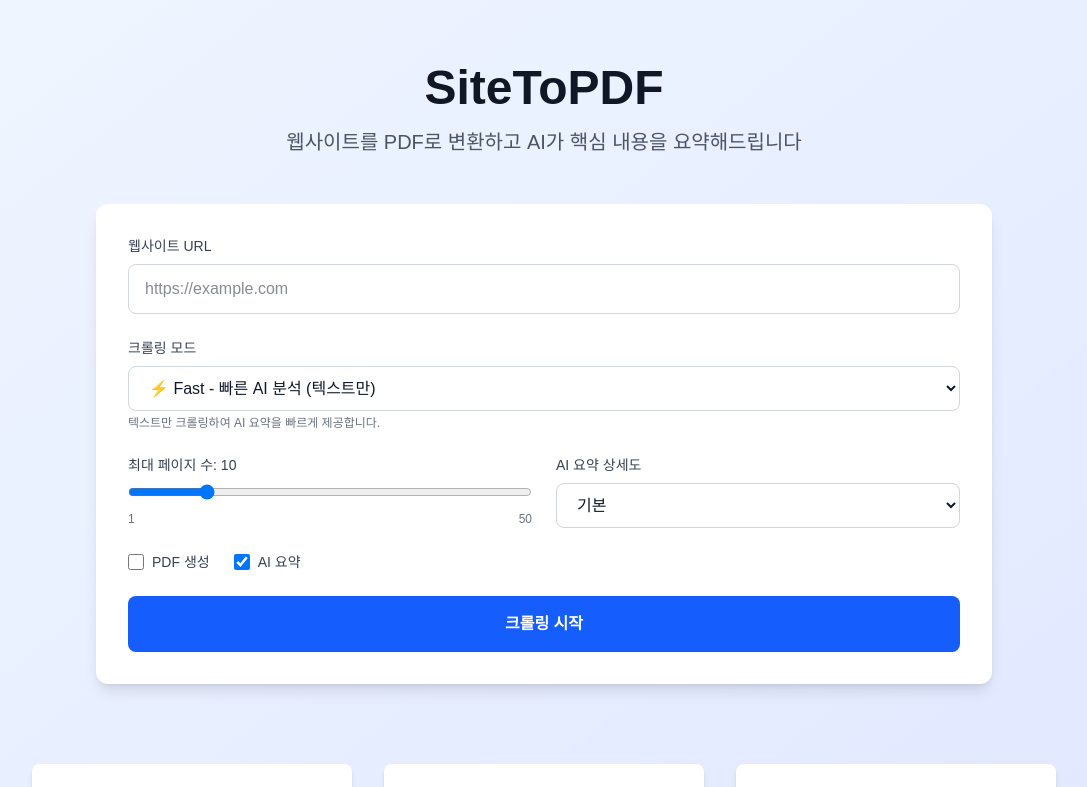
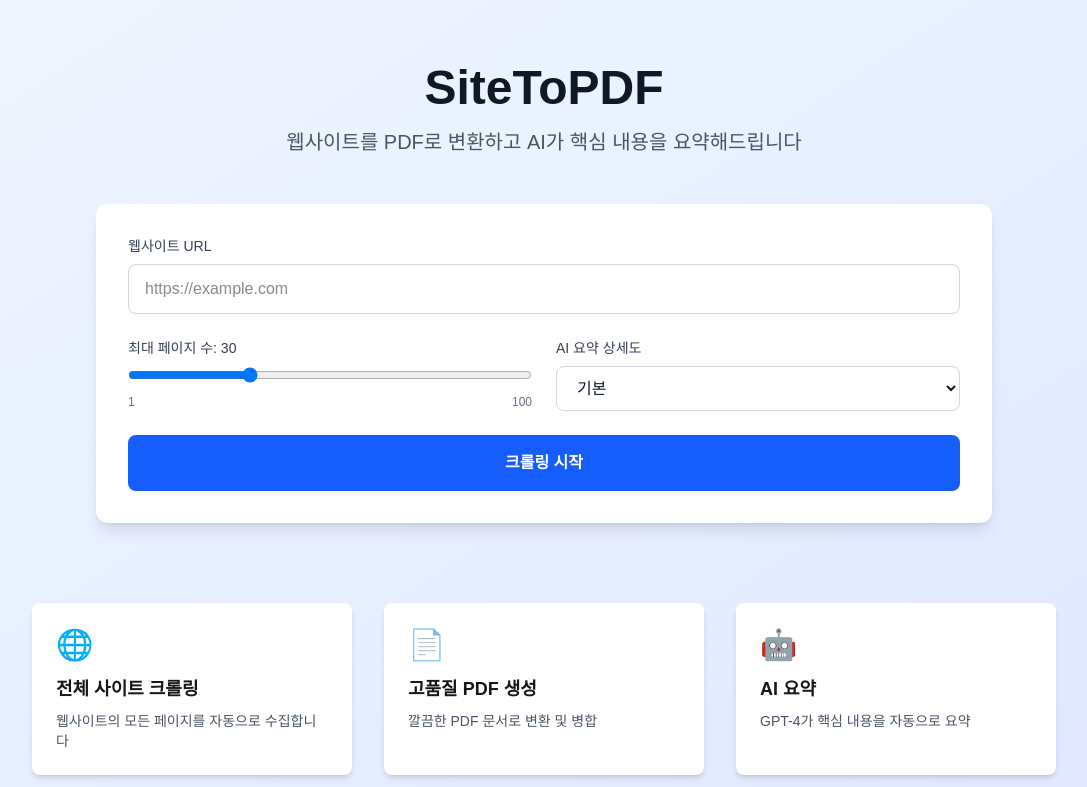
Before and after one commit to ingssg/site-to-pdf, a Next.js app: page / in a window 1280 px wide. Shown: the top 787 px of the page, without its empty margins (96-1183 px from the left). Built offline with nearby package versions, Linux system fonts and the light colour scheme.

Commit message:
[FEAT] 크롤링 및 PDF 생성 UI 업데이트
- CrawlerForm: 크롤링 모드 제거, 단순화
- ResultDisplay: 페이지 선택 및 PDF 생성 UI 추가
- 2단계 프로세스로 변경 (크롤링 → PDF 생성)

```diff
--- a/src/components/features/CrawlerForm.tsx
+++ b/src/components/features/CrawlerForm.tsx
@@ -1,49 +1,32 @@
 'use client';
 
-import { useState, useEffect } from 'react';
-import type { CrawlAPIRequest, CrawlAPIResponse, APIErrorResponse } from '@/types/api';
+import { useState } from 'react';
+import type { CrawlAPIRequest, CrawlAPIResponse, APIErrorResponse, GeneratePDFResponse } from '@/types/api';
+import PageSelector from './PageSelector';
 import ResultDisplay from './ResultDisplay';
 
 export default function CrawlerForm() {
   const [url, setUrl] = useState('');
-  const [maxPages, setMaxPages] = useState(10);
-  const [mode, setMode] = useState<'fast' | 'standard' | 'archive'>('fast');
+  const [maxPages, setMaxPages] = useState(30);
   const [detailLevel, setDetailLevel] = useState<'basic' | 'detailed' | 'comprehensive'>('basic');
-  const [includePDF, setIncludePDF] = useState(false); // Fast 모드 기본값 false
-  const [includeAI, setIncludeAI] = useState(true); // Fast 모드 기본값 true
 
   const [loading, setLoading] = useState(false);
-  const [result, setResult] = useState<CrawlAPIResponse | null>(null);
+  const [crawlResult, setCrawlResult] = useState<CrawlAPIResponse | null>(null);
+  const [pdfResult, setPdfResult] = useState<GeneratePDFResponse | null>(null);
   const [error, setError] = useState<string | null>(null);
-
-  // 모드 변경 시 기본값 자동 조정
-  useEffect(() => {
-    if (mode === 'fast') {
-      setIncludePDF(false);
-      setIncludeAI(true);
-    } else if (mode === 'standard') {
-      setIncludePDF(true);
-      setIncludeAI(true);
-    } else if (mode === 'archive') {
-      setIncludePDF(true);
-      setIncludeAI(false);
-    }
-  }, [mode]);
 
   const handleSubmit = async (e: React.FormEvent) => {
     e.preventDefault();
     setLoading(true);
     setError(null);
-    setResult(null);
+    setCrawlResult(null);
+    setPdfResult(null);
 
     try {
       const requestBody: CrawlAPIRequest = {
         url,
         maxPages,
-        mode,
         detailLevel,
-        includePDF,
-        includeAI,
       };
 
       const response = await fetch('/api/crawl', {
@@ -61,12 +44,16 @@
         throw new Error(errorData.error || '크롤링에 실패했습니다');
       }
 
-      setResult(data as CrawlAPIResponse);
+      setCrawlResult(data as CrawlAPIResponse);
     } catch (err) {
       setError(err instanceof Error ? err.message : '알 수 없는 에러가 발생했습니다');
     } finally {
       setLoading(false);
     }
+  };
+
+  const handlePDFComplete = (result: GeneratePDFResponse) => {
+    setPdfResult(result);
   };
 
   return (
@@ -90,28 +77,6 @@
             />
           </div>
 
-          {/* Mode Selection */}
-          <div>
-            <label htmlFor="mode" className="block text-sm font-medium text-gray-700 mb-2">
-              크롤링 모드
-            </label>
-            <select
-              id="mode"
-              value={mode}
-              onChange={(e) => setMode(e.target.value as 'fast' | 'standard' | 'archive')}
-              className="w-full px-4 py-3 border border-gray-300 rounded-lg focus:ring-2 focus:ring-blue-500 focus:border-transparent outline-none text-gray-900"
-            >
-              <option value="fast">⚡ Fast - 빠른 AI 분석 (텍스트만)</option>
-              <option value="standard">📄 Standard - 텍스트 PDF</option>
-              <option value="archive">🗄️ Archive - 완전 보존 (스크린샷)</option>
-            </select>
-            <p className="text-xs text-gray-500 mt-1">
-              {mode === 'fast' && '텍스트만 크롤링하여 AI 요약을 빠르게 제공합니다.'}
-              {mode === 'standard' && '텍스트 기반 PDF와 AI 요약을 제공합니다.'}
-              {mode === 'archive' && '스크린샷을 포함한 완전한 아카이브 PDF를 생성합니다.'}
-            </p>
-          </div>
-
           {/* Options Grid */}
           <div className="grid grid-cols-1 md:grid-cols-2 gap-6">
             {/* Max Pages */}
@@ -123,14 +88,14 @@
                 type="range"
                 id="maxPages"
                 min="1"
-                max="50"
+                max="100"
                 value={maxPages}
                 onChange={(e) => setMaxPages(Number(e.target.value))}
                 className="w-full"
               />
               <div className="flex justify-between text-xs text-gray-500 mt-1">
                 <span>1</span>
-                <span>50</span>
+                <span>100</span>
               </div>
             </div>
 
@@ -144,35 +109,12 @@
                 value={detailLevel}
                 onChange={(e) => setDetailLevel(e.target.value as any)}
                 className="w-full px-4 py-3 border border-gray-300 rounded-lg focus:ring-2 focus:ring-blue-500 focus:border-transparent outline-none text-gray-900"
-                disabled={!includeAI}
               >
                 <option value="basic">기본</option>
                 <option value="detailed">상세</option>
                 <option value="comprehensive">매우 상세</option>
               </select>
             </div>
-          </div>
-
-          {/* Checkboxes */}
-          <div className="flex gap-6">
-            <label className="flex items-center gap-2 cursor-pointer">
-              <input
-                type="checkbox"
-                checked={includePDF}
-                onChange={(e) => setIncludePDF(e.target.checked)}
-                className="w-4 h-4 text-blue-600 border-gray-300 rounded focus:ring-blue-500"
-              />
-              <span className="text-sm text-gray-700">PDF 생성</span>
-            </label>
-            <label className="flex items-center gap-2 cursor-pointer">
-              <input
-                type="checkbox"
-                checked={includeAI}
-                onChange={(e) => setIncludeAI(e.target.checked)}
-                className="w-4 h-4 text-blue-600 border-gray-300 rounded focus:ring-blue-500"
-              />
-              <span className="text-sm text-gray-700">AI 요약</span>
-            </label>
           </div>
 
           {/* Submit Button */}
@@ -209,8 +151,24 @@
         )}
       </div>
 
-      {/* Result Display */}
-      {result && <ResultDisplay result={result} />}
+      {/* 크롤링 성공 → 페이지 선택 */}
+      {crawlResult && !pdfResult && (
+        <div className="mt-8">
+          <PageSelector
+            pages={crawlResult.data.crawl.pages}
+            detailLevel={detailLevel}
+            onComplete={handlePDFComplete}
+          />
+        </div>
+      )}
+
+      {/* PDF 생성 완료 → 결과 표시 */}
+      {pdfResult && crawlResult && (
+        <ResultDisplay
+          crawlResult={crawlResult.data.crawl}
+          pdfResult={pdfResult.data}
+        />
+      )}
     </div>
   );
 }
--- a/src/components/features/ResultDisplay.tsx
+++ b/src/components/features/ResultDisplay.tsx
@@ -1,16 +1,50 @@
 'use client';
 
-import type { CrawlAPIResponse } from '@/types/api';
+import type { GeneratePDFResponse } from '@/types/api';
 
 interface ResultDisplayProps {
-  result: CrawlAPIResponse;
+  crawlResult: {
+    totalPages: number;
+    failedUrls: string[];
+    duration: string;
+    pages: Array<{
+      url: string;
+      title: string;
+      content: string;
+      depth: number;
+    }>;
+  };
+  pdfResult: {
+    pdf: {
+      totalSize: number;
+      totalSizeMB: string;
+      pageCount: number;
+      mergedPdf: string | null;
+      mergedPdfTooLarge?: boolean;
+      individualPdfsZip: string;
+      warnings?: string[];
+    };
+    summary: any;
+  };
 }
 
-export default function ResultDisplay({ result }: ResultDisplayProps) {
-  const { crawl, pdf, summary } = result.data;
+export default function ResultDisplay({ crawlResult, pdfResult }: ResultDisplayProps) {
+  const { pdf, summary } = pdfResult;
+  const crawl = crawlResult;
 
   const handleDownloadPDF = async () => {
-    if (!pdf) return;
+    // PDF가 너무 큰 경우
+    if (pdf.mergedPdfTooLarge) {
+      alert(
+        `통합 PDF가 너무 큽니다 (${pdf.totalSizeMB}MB).\n대신 개별 PDF ZIP 파일을 다운로드해주세요.`
+      );
+      return;
+    }
+
+    if (!pdf.mergedPdf) {
+      alert('PDF 데이터가 없습니다');
+      return;
+    }
 
     try {
       const response = await fetch('/api/download', {
@@ -41,7 +75,7 @@
   };
 
   const handleDownloadZIP = async () => {
-    if (!pdf || !pdf.individualPdfsZip) return;
+    if (!pdf.individualPdfsZip) return;
 
     try {
       // Base64를 Blob으로 변환
@@ -135,7 +169,6 @@
       </div>
 
       {/* PDF Download */}
-      {pdf && (
       <div className="bg-white rounded-lg shadow-md p-6">
         <h4 className="font-semibold text-gray-900 mb-4">PDF 다운로드</h4>
         <div className="space-y-4">
@@ -181,10 +214,8 @@
           </div>
         </div>
       </div>
-      )}
 
       {/* AI Summary */}
-      {summary && (
       <div className="bg-white rounded-lg shadow-md p-6">
           <h4 className="font-semibold text-gray-900 mb-4 flex items-center gap-2">
             <span className="text-2xl">🤖</span>
@@ -346,7 +377,6 @@
             )}
           </div>
       </div>
-      )}
     </div>
   );
 }
```
Lines whose indentation alone changed are shown as unchanged.
